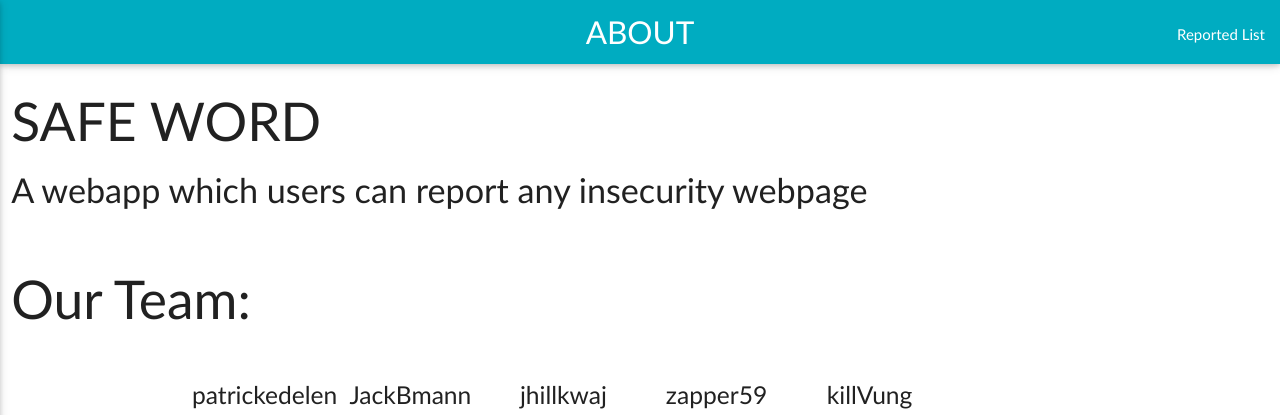
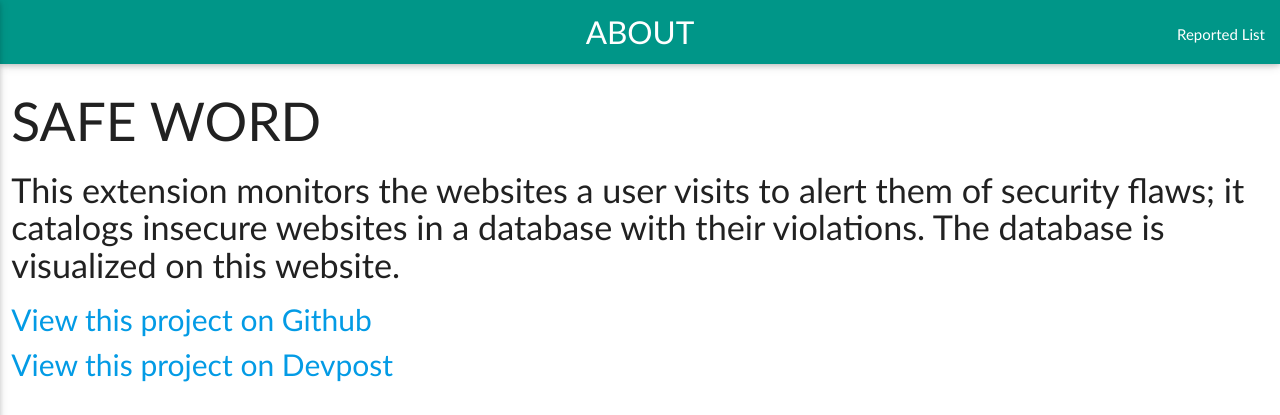
Before and after one commit to patrickedelen/safeword, a browser extension: page frontend/about.html in a window 1280 px wide. Shown: the top 415 px of the page. Drawn offline with Linux system fonts and the light colour scheme.

Commit message:
Add links to about

```diff
--- a/frontend/about.html
+++ b/frontend/about.html
@@ -27,7 +27,6 @@
 
    <div class="navbar-fixed">
      <nav>
-      <div class="nav-wrapper cyan darken-1">
         <a href="#!" class="brand-logo center">ABOUT</a>
         <a href="#" data-activates="mobile-demo" class="button-collapse"><i class="material-icons">menu</i></a>
         <ul class="right hide-on-med-and-down">
@@ -36,7 +35,6 @@
         <ul class="side-nav" id="mobile-demo">
           <li><a href="">Reported List</a></li>
         </ul>
-      </div>
     </nav>
   </div>
 </div>
@@ -45,12 +43,12 @@
 <div class="page">
   <div class="row">
     <div class="col l12 s12">
-    <h2>SAFE WORD</h2>
-    <h4>A webapp which users can report any insecurity webpage</h4>
-
-  </div>
-
-
+      <h2>SAFE WORD</h2>
+      <h4>This extension monitors the websites a user visits to alert them of security flaws; it catalogs insecure websites in a database with their violations.  The database is visualized on this website.</h4>
+      <a href="https://github.com/patrickedelen/safeword" target='_blank' name="Github">View this project on Github</a>
+      <br>
+      <a href="http://devpost.com/software/safeword" target='_blank' name="Devpost">View this project on Devpost</a>
+    </div>
   </div>
 
 
--- a/frontend/css/style.css
+++ b/frontend/css/style.css
@@ -122,3 +122,6 @@
 nav{
   background-color: #009688;
 }
+a {
+	font-size: 30px;
+}
```
